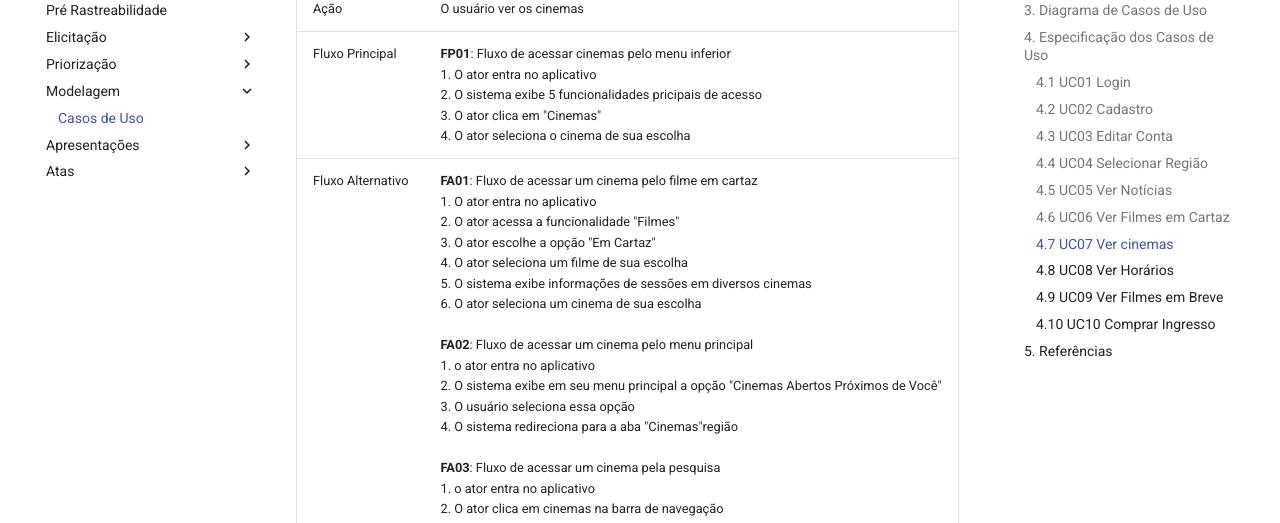
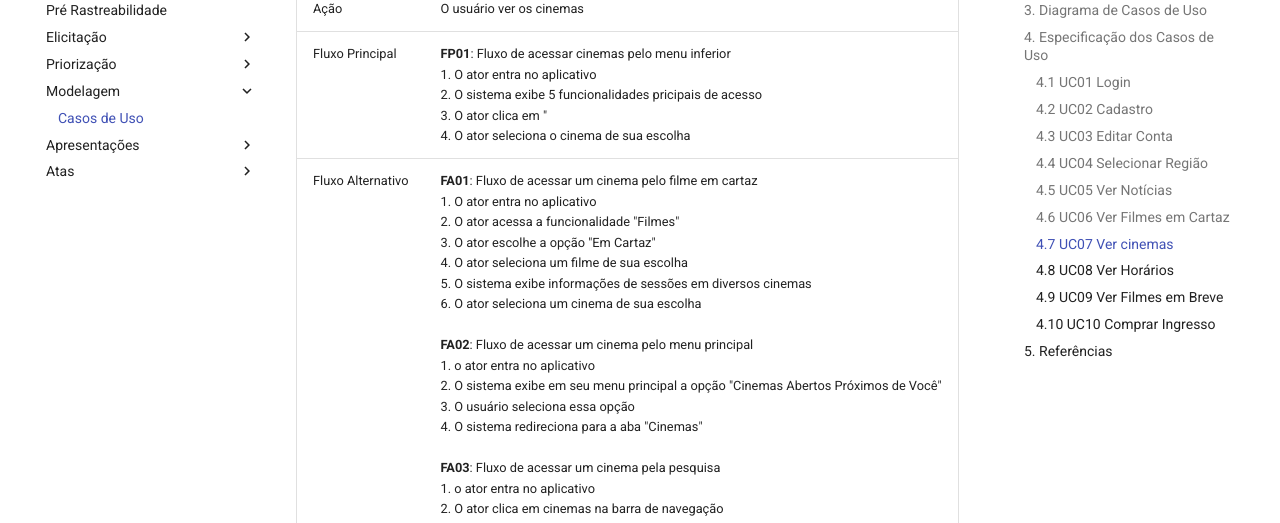
Before and after one commit to Requisitos-de-Software/2021.1-Ingresso.com, an MkDocs documentation site: the page built from docs/modelagem/use_case.md, in a window 1280 px wide and 900 px high, scrolled down 6746 px. Shown: the part 152-675 px from the top of the window. Built offline with MkDocs 1.6.1 and Material for MkDocs 9.7.7, drawn with Linux system fonts in a browser that asks for light colours; comment, search, counter and statistics services are not loaded; some of the changed text lies outside the part shown.

Commit message:
#51 Pequenas correções ortográficas

```diff
--- a/docs/modelagem/use_case.md
+++ b/docs/modelagem/use_case.md
@@ -101,8 +101,8 @@
 |Ator|Usuário|
 |Pré-condições|Acesso à internet e acesso à localização|
 |Ação|O usuário ver os cinemas|
-|Fluxo Principal|<b>FP01</b>: Fluxo de acessar cinemas pelo menu inferior<br/>1. O ator entra no aplicativo<br/>2. O sistema exibe 5 funcionalidades pricipais de acesso<br/>3. O ator clica em "Cinemas"<br/>4. O ator seleciona o cinema de sua escolha|
-|Fluxo Alternativo|<b>FA01</b>: Fluxo de acessar um cinema pelo filme em cartaz<br/>1. O ator entra no aplicativo<br/>2. O ator acessa a funcionalidade "Filmes"<br/>3. O ator escolhe a opção "Em Cartaz"<br/>4. O ator seleciona um filme de sua escolha<br/>5. O sistema exibe informações de sessões em diversos cinemas<br/>6. O ator seleciona um cinema de sua escolha<br/><br/><b>FA02</b>: Fluxo de acessar um cinema pelo menu principal<br/>1. o ator entra no aplicativo<br/>2. O sistema exibe em seu menu principal a opção "Cinemas Abertos Próximos de Você"<br/>3. O usuário seleciona essa opção<br/>4. O sistema redireciona para a aba "Cinemas"região<br/><br/><b>FA03</b>: Fluxo de acessar um cinema pela pesquisa<br/>1. o ator entra no aplicativo<br/>2. O ator clica em cinemas na barra de navegação<br/>3. O ator clica na lupa de pesquisa<br/>4. O sistema mostra os cinemas que tenham conexão com a pesquisa|
+|Fluxo Principal|<b>FP01</b>: Fluxo de acessar cinemas pelo menu inferior<br/>1. O ator entra no aplicativo<br/>2. O sistema exibe 5 funcionalidades pricipais de acesso<br/>3. O ator clica em "<br/>4. O ator seleciona o cinema de sua escolha|
+|Fluxo Alternativo|<b>FA01</b>: Fluxo de acessar um cinema pelo filme em cartaz<br/>1. O ator entra no aplicativo<br/>2. O ator acessa a funcionalidade "Filmes"<br/>3. O ator escolhe a opção "Em Cartaz"<br/>4. O ator seleciona um filme de sua escolha<br/>5. O sistema exibe informações de sessões em diversos cinemas<br/>6. O ator seleciona um cinema de sua escolha<br/><br/><b>FA02</b>: Fluxo de acessar um cinema pelo menu principal<br/>1. o ator entra no aplicativo<br/>2. O sistema exibe em seu menu principal a opção "Cinemas Abertos Próximos de Você"<br/>3. O usuário seleciona essa opção<br/>4. O sistema redireciona para a aba "Cinemas"<br/><br/><b>FA03</b>: Fluxo de acessar um cinema pela pesquisa<br/>1. o ator entra no aplicativo<br/>2. O ator clica em cinemas na barra de navegação<br/>3. O ator clica na lupa de pesquisa<br/>4. O sistema mostra os cinemas que tenham conexão com a pesquisa|
 |Pós-condições|O ator poderá visualizar informações do cinema, bem como, cinemas em sua região|
 <h6 align = "center">Tabela 7: Tabela de especialização da visualização dos cinemas.</h6>
 <h6 align = "center">Fonte: Autores</h6>
```
Also changed, not shown: other parts of docs/modelagem/use_case.md (+1 -1 lines).
